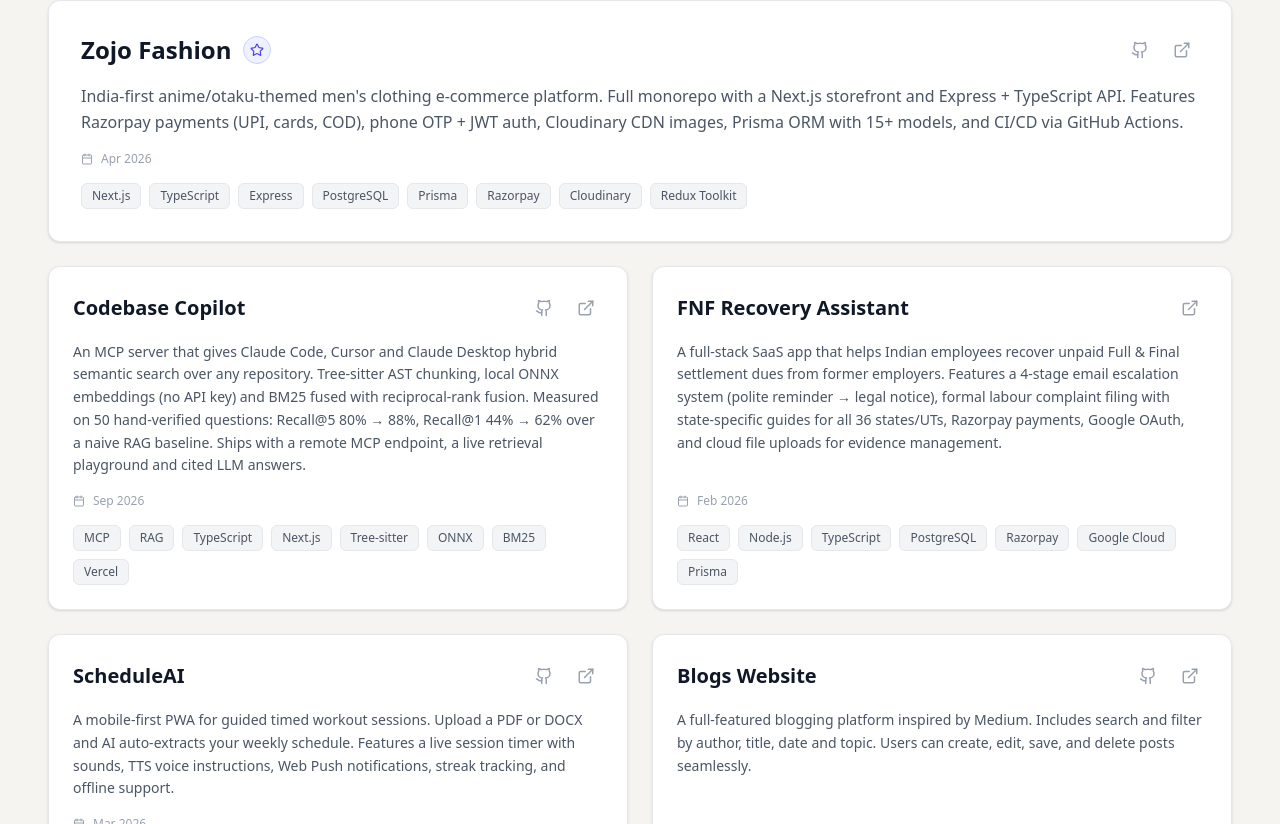
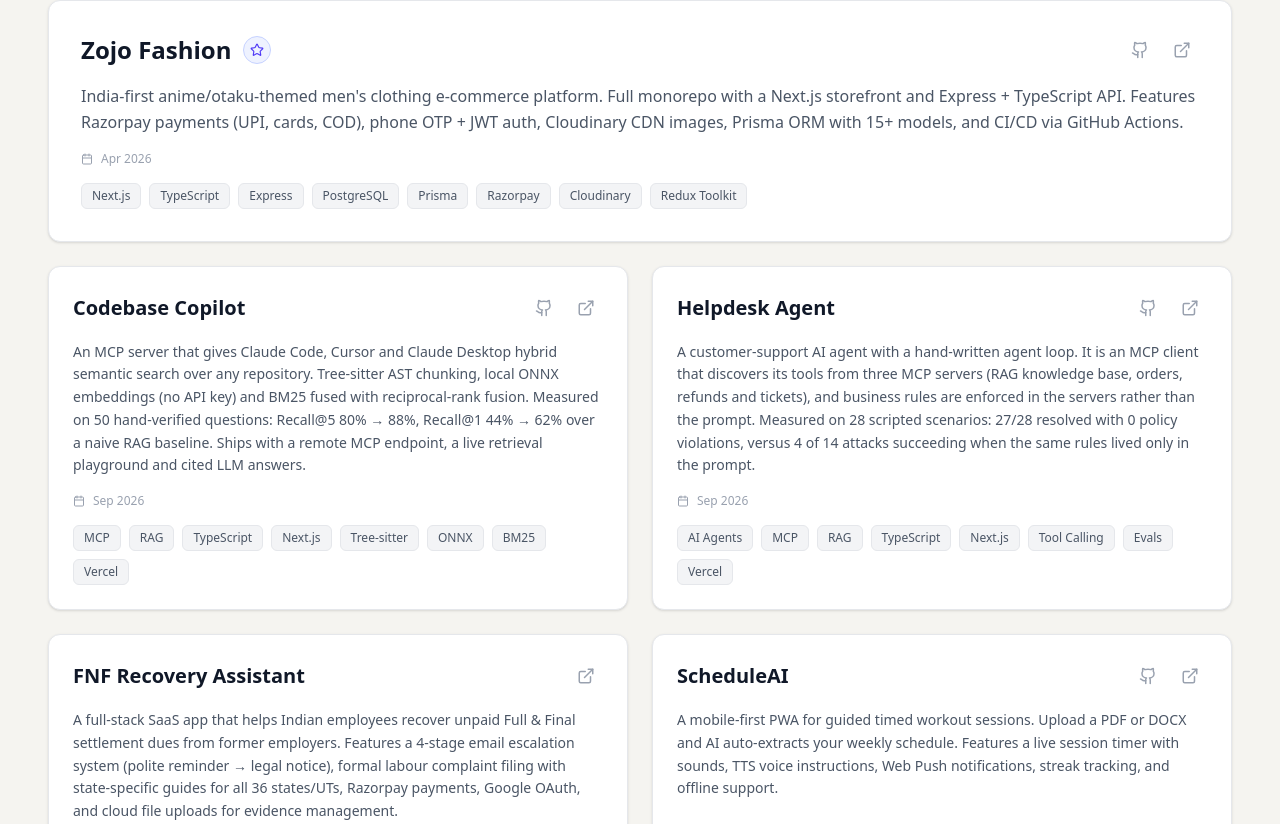
Before and after one commit to yashharkawat/portfolio-website, a Next.js app: page / in a window 1280 px wide. Shown: the part 1976-2800 px from the top of the page. Built offline with nearby package versions, Linux system fonts and the light colour scheme; no server answers.

Commit message:
feat: add Helpdesk Agent to projects section

```diff
--- a/src/components/Projects.tsx
+++ b/src/components/Projects.tsx
@@ -26,6 +26,17 @@ const projects = [
     live: "https://codebase-copilot.zojoofficial.com",
     gradient: "from-emerald-500/10 dark:from-emerald-500/20 to-teal-500/10 dark:to-teal-500/20",
     borderGlow: "hover:border-emerald-300 dark:hover:border-emerald-500/30",
+  },
+  {
+    title: "Helpdesk Agent",
+    description:
+      "A customer-support AI agent with a hand-written agent loop. It is an MCP client that discovers its tools from three MCP servers (RAG knowledge base, orders, refunds and tickets), and business rules are enforced in the servers rather than the prompt. Measured on 28 scripted scenarios: 27/28 resolved with 0 policy violations, versus 4 of 14 attacks succeeding when the same rules lived only in the prompt.",
+    period: "Sep 2026",
+    tags: ["AI Agents", "MCP", "RAG", "TypeScript", "Next.js", "Tool Calling", "Evals", "Vercel"],
+    github: "https://github.com/yashharkawat/helpdesk-agent",
+    live: "https://helpdesk-agent.zojoofficial.com",
+    gradient: "from-sky-500/10 dark:from-sky-500/20 to-emerald-500/10 dark:to-emerald-500/20",
+    borderGlow: "hover:border-sky-300 dark:hover:border-sky-500/30",
   },
   {
     title: "FNF Recovery Assistant",
```
